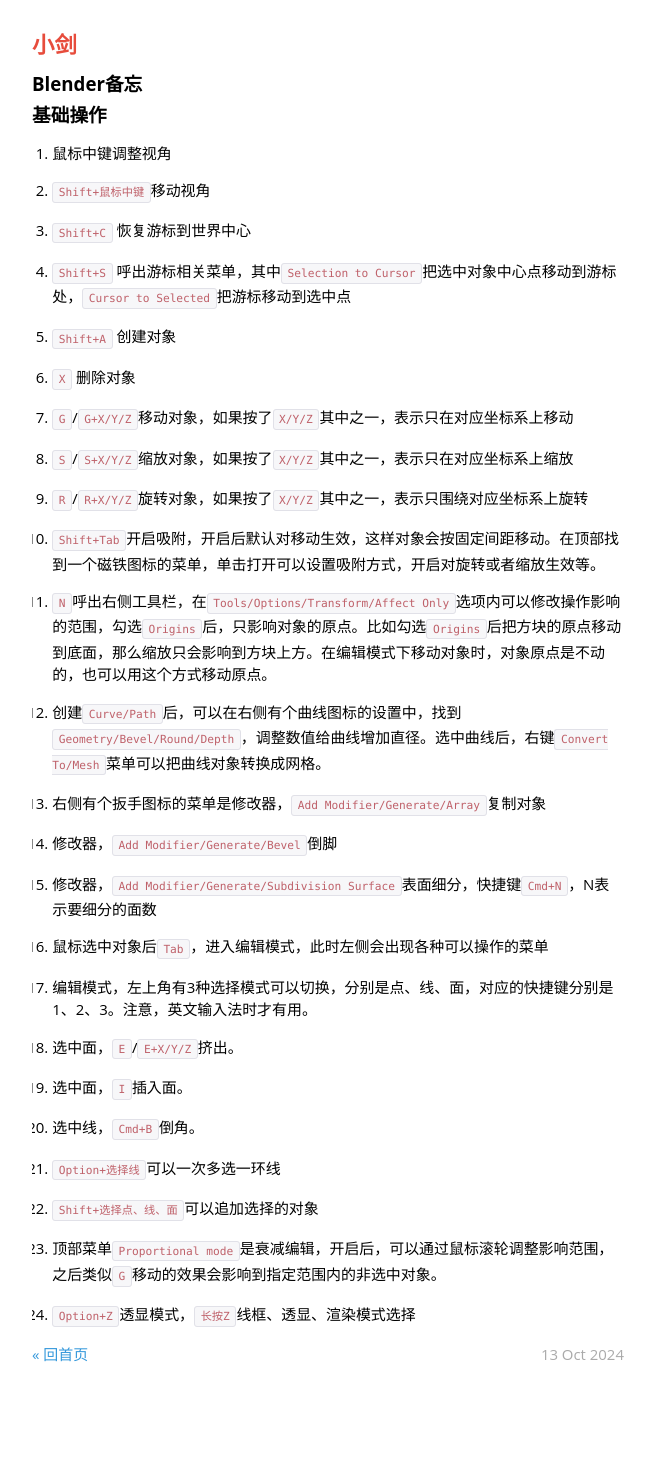
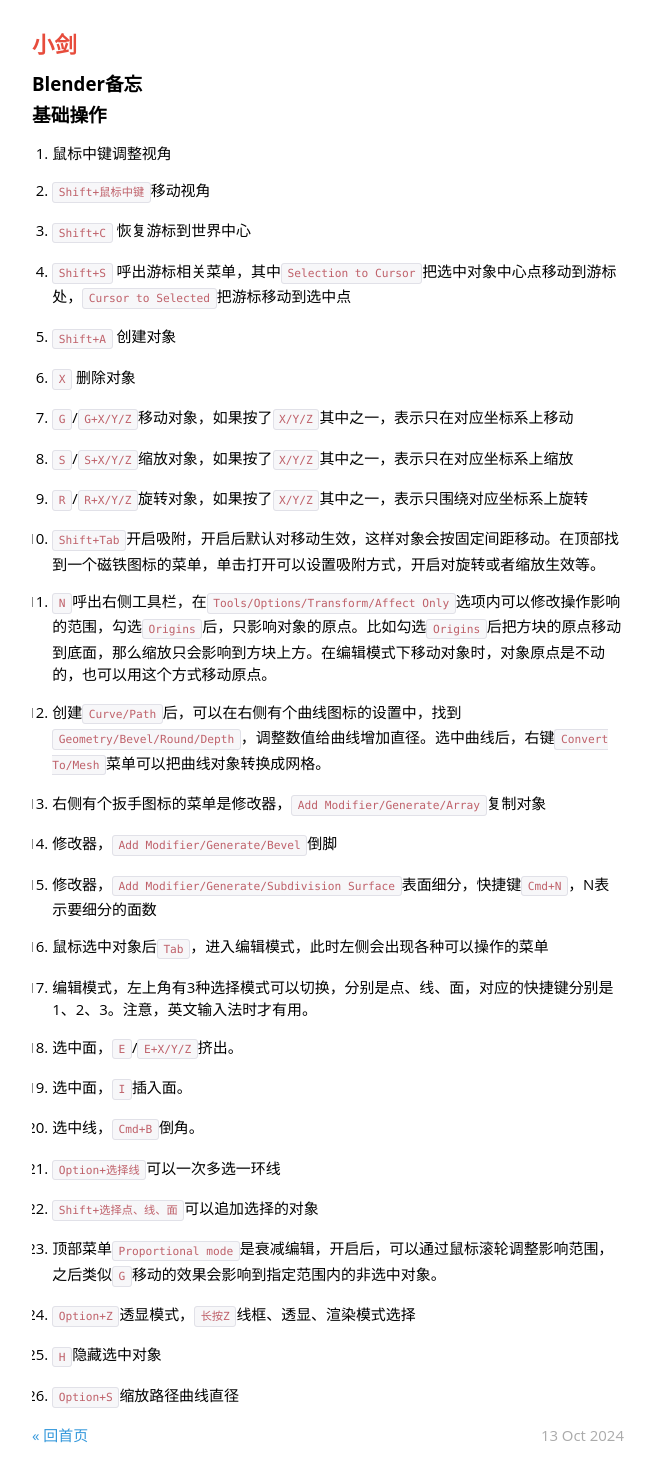
Before and after one commit to hiwjd/hiwjd.github.io, a Jekyll site: the page built from _posts/2024-10-13-blender-memo.markdown, in a window 1280 px wide. Shown: the whole page, without its empty margins (312-967 px from the left). Built offline with Jekyll 4.4.1, drawn with Linux system fonts in a browser that asks for light colours; nearby versions of some CDN libraries; some web fonts are replaced; comment, search, counter and statistics services are not loaded; before the commit the page ends 1388 px from its top, so only the background shows below that.

Commit message:
Update 2024-10-13-blender-memo.markdown

```diff
--- a/_posts/2024-10-13-blender-memo.markdown
+++ b/_posts/2024-10-13-blender-memo.markdown
@@ -54,3 +54,7 @@ categories: post
 23. 顶部菜单`Proportional mode`是衰减编辑，开启后，可以通过鼠标滚轮调整影响范围，之后类似`G`移动的效果会影响到指定范围内的非选中对象。
 
 24. `Option+Z`透显模式，`长按Z`线框、透显、渲染模式选择
+
+25. `H`隐藏选中对象
+
+26. `Option+S`缩放路径曲线直径
```
